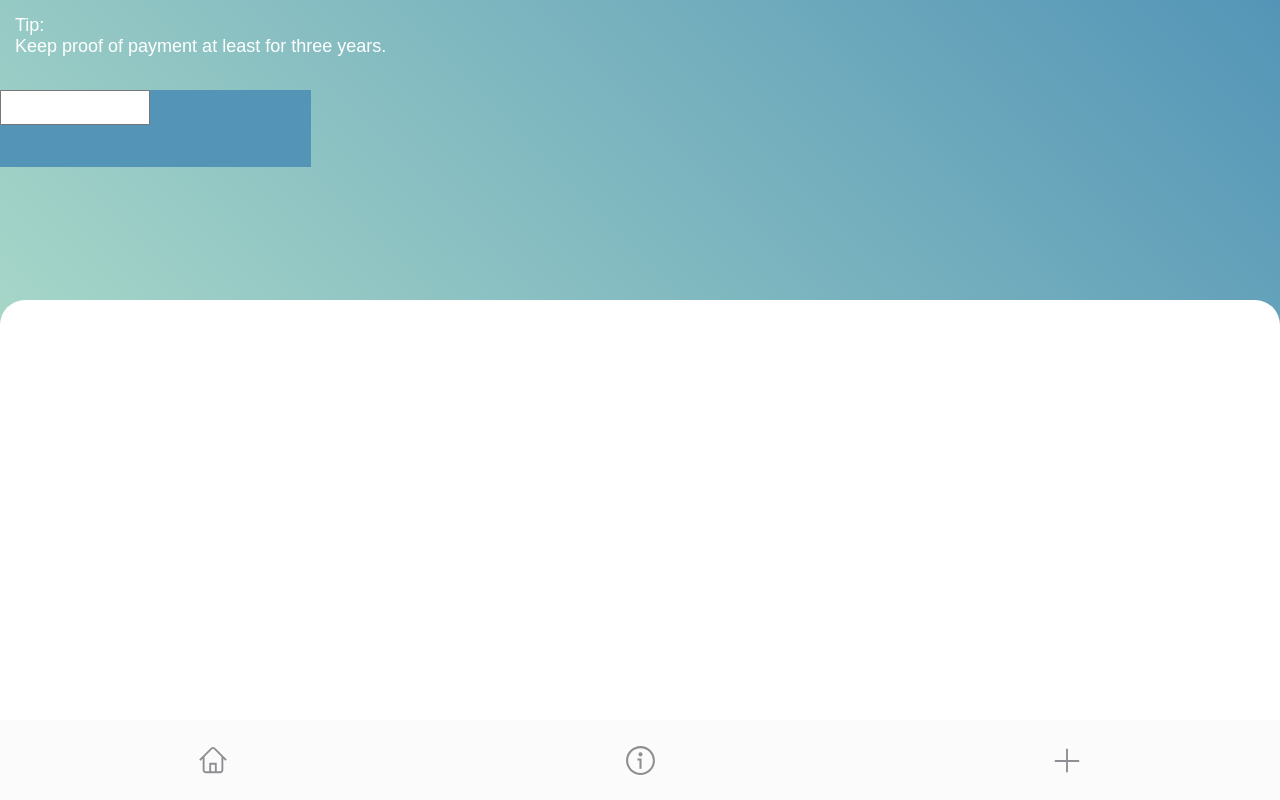
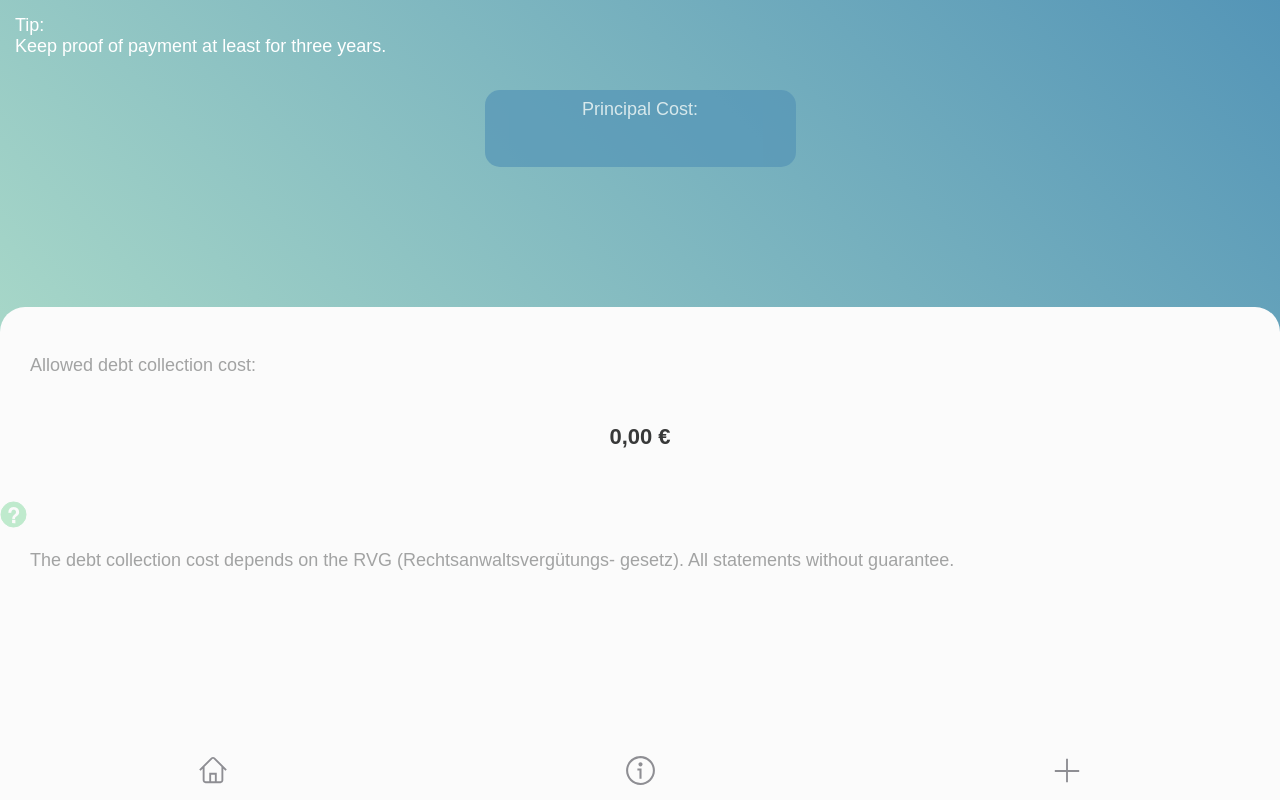
Before and after one commit to NanaDeMesa/beatem-inkasso, a React (Create React App) app: page /info in a window 1280 px wide. Built offline with nearby package versions, Linux system fonts and the light colour scheme.

Commit message:
add page style

```diff
--- a/src/app/App.js
+++ b/src/app/App.js
@@ -16,7 +16,7 @@ import InfoPage from "../info/InfoPage";
 
 const Grid = styled.div`
   display: grid;
-  grid-template-rows: 90px auto 80px;
+  grid-template-rows: 90px auto 60px;
   height: 100vh;
   width: 100%;
 `;
--- a/src/cards/CardList.js
+++ b/src/cards/CardList.js
@@ -8,7 +8,7 @@ export const StyledBackground = styled.main`
   border-radius: 25px 25px 0 0;
   display: grid;
   overflow-y: scroll;
-  height: calc(100vh - 170px);
+  height: calc(100vh - 150px);
 `;
 
 const StyledAmountBox = styled.section`
@@ -27,7 +27,7 @@ const StyledCreditIcon = styled.img`
 `;
 
 const StyledResult = styled.div`
-  color: white;
+  color: #fbfbfb;
   font-size: 22px;
   font-weight: bold;
   height: 30px;
@@ -88,7 +88,3 @@ export default function CardList({ cards, deleteCard }) {
     </StyledBackground>
   );
 }
-
-/* {filterCards.map(card => (
-  <Card key={card._id} {...card} deleteCard={() => deleteCard(card)} />
-  ))}*/
--- a/src/cards/Searchbar.js
+++ b/src/cards/Searchbar.js
@@ -12,6 +12,13 @@ const StyledSearchbar = styled.input`
   background-image: url(./assets/SearchButton.svg);
   background-position: 285px 4px;
   background-repeat: no-repeat;
+  position: sticky;
+  top: 35px;
+  opacity: 0.8;
+
+  ::placeholder {
+    color: lightgrey;
+  }
 `;
 
 export default function Searchbar({ onInput, value }) {
--- a/src/info/InfoPage.js
+++ b/src/info/InfoPage.js
@@ -11,25 +11,82 @@ const StyledCalcBox = styled.section`
   width: 311px;
   height: 77px;
   display: flex;
+  justify-content: center;
+  margin: 0 auto;
+  border-radius: 15px;
+  opacity: 0.7;
+`;
+
+const StyledHeading = styled.p`
+  color: white;
+  font-size: 18px;
+  margin: 9px;
+  text-align: center;
 `;
 
 const StyledCalcInput = styled.input`
+  display: flex;
   width: 150px;
   height: 35px;
+  background: #5495b7;
+  border: none;
+  font-size: 22px;
+  color: white;
 `;
 
 const StyledBackground = styled.section`
-  background: white;
+  background: #fbfbfb;
   border-radius: 25px 25px 0 0;
 `;
+
+const StyledResultHeading = styled.p`
+  color: #a2a3a3;
+  font-weight: italic;
+  font-size: 18px;
+  display: flex;
+  padding: 30px;
+`;
+
+const StyledResult = styled.div`
+  width: 311px;
+  height: 77px;
+  display: flex;
+  justify-content: center;
+  margin: 0 auto;
+  color: #383939;
+  font-size: 22px;
+  font-weight: bold;
+`;
+
+const StyledLegalInformation = styled.p`
+  color: #a2a3a3;
+  padding: 0 30px 0 30px;
+  font-size: 18px;
+`;
+
+const StyledQuestionMark = styled.img``;
 
 function InfoPage() {
   return (
     <StyledInfoMain>
       <StyledCalcBox>
-        <StyledCalcInput placholder="" />
+        <StyledHeading>
+          Principal Cost:
+          <StyledCalcInput type="text" placholder="Type here..." />
+        </StyledHeading>
       </StyledCalcBox>
-      <StyledBackground />
+      <StyledBackground>
+        <StyledResultHeading>Allowed debt collection cost:</StyledResultHeading>
+        <StyledResult>0,00 €</StyledResult>
+        <StyledQuestionMark
+          src="/assets/QuestionMark.svg"
+          alt="note question mark"
+        />
+        <StyledLegalInformation>
+          The debt collection cost depends on the RVG (Rechtsanwaltsvergütungs-
+          gesetz). All statements without guarantee.
+        </StyledLegalInformation>
+      </StyledBackground>
     </StyledInfoMain>
   );
 }
```
Also changed, not shown: public/assets/QuestionMark.svg (added), public/assets/arrowDownButton.svg (added).
